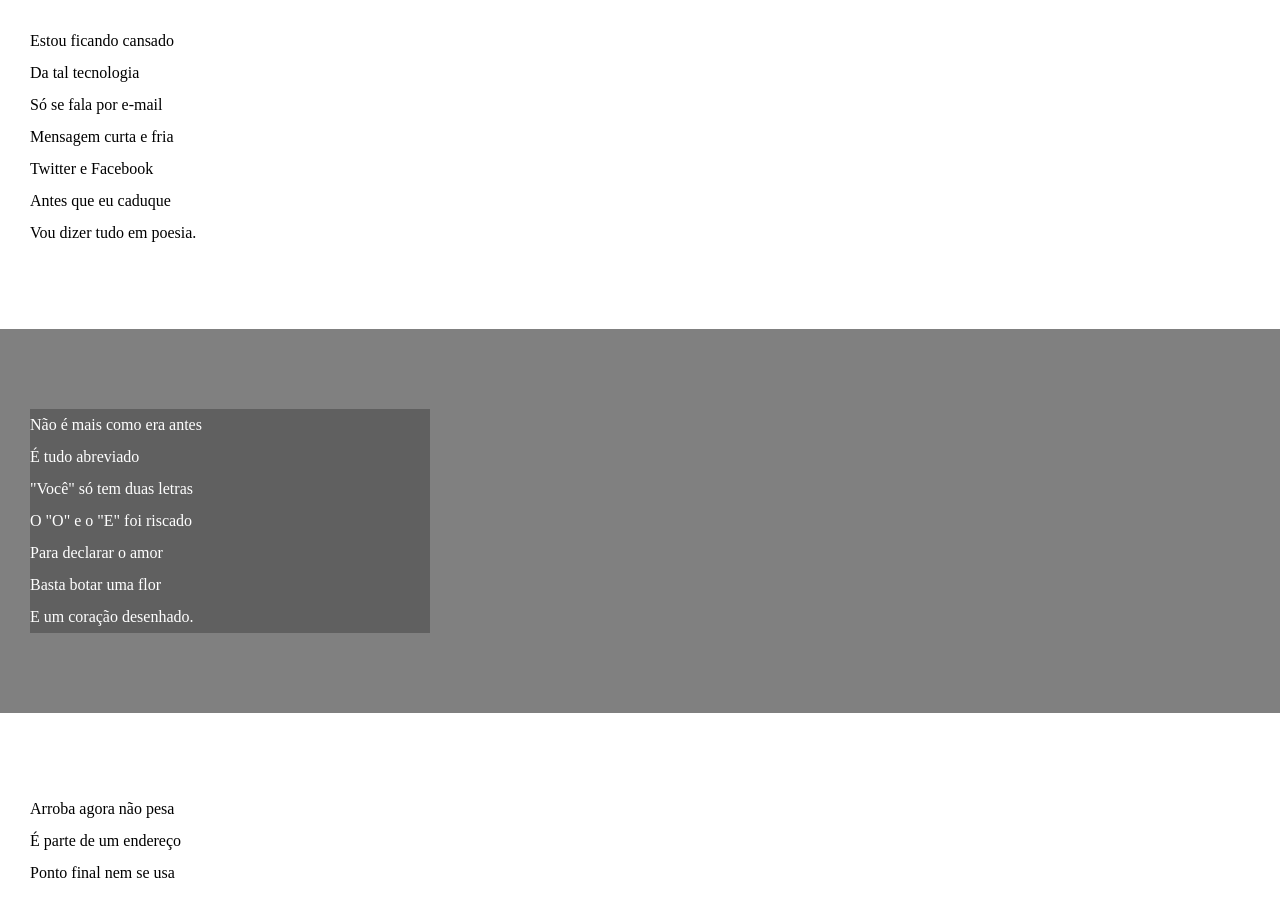
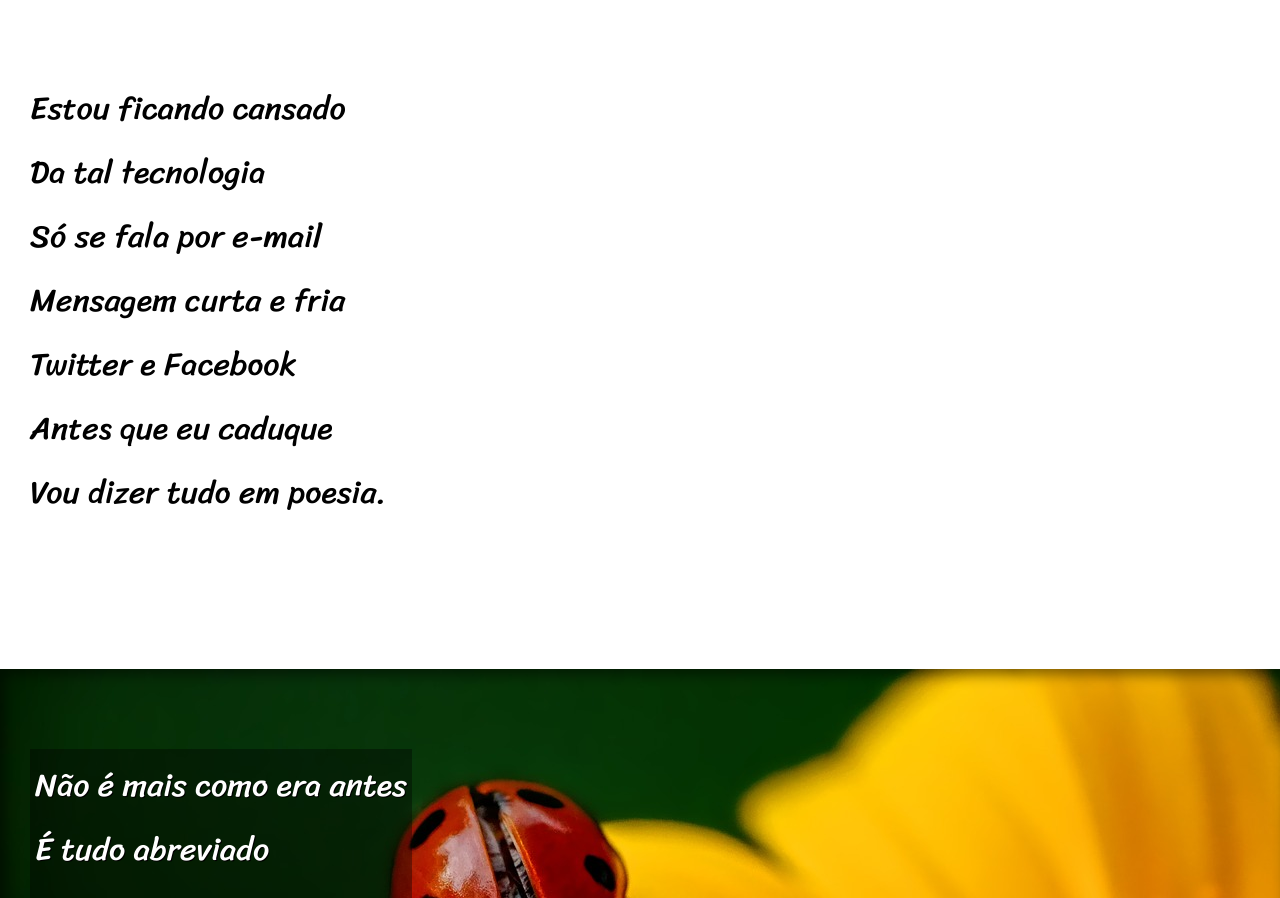
Before and after one commit to caiogobetti2-a11y/Html-CSS, a plain HTML site: page Desafios/d012/index.html in a window 1280 px wide. Shown: the part 210-1108 px from the top of the page. Drawn offline with Linux system fonts and the light colour scheme.

Commit message:
atualização

```diff
--- a/Desafios/d012/index.html
+++ b/Desafios/d012/index.html
@@ -25,7 +25,7 @@
   </section>
 
 
-  <section class="imagem">
+  <section class="imagem" id="img01">
     <p>
       Não é mais como era antes <br>
       É tudo abreviado <br>
@@ -65,7 +65,7 @@
 
 
 
-  <section class="imagem">
+  <section class="imagem" id="img02">
     <p>
       Tenho saudade das cartas <br>
       Escritas com a própria mão <br>
--- a/Desafios/d012/style.css
+++ b/Desafios/d012/style.css
@@ -1,5 +1,14 @@
 @charset "UTF-8";
 
+@import url('https://fonts.googleapis.com/css2?family=Passion+One:wght@400;700;900&family=Sriracha&display=swap');
+
+@import url('https://fonts.googleapis.com/css2?family=Passion+One:wght@400;700;900&display=swap');
+
+:root{
+  --fonte1: Verdana, Geneva, Tahoma, sans-serif;
+  --fonte2: 'Passion One', cursive;
+  --fonte3: 'Sriracha', cursive;
+}
 *{
   margin: 0px;
   padding: 0px;
@@ -8,6 +17,7 @@
 html, body{
   min-height: 100vh;
   background-color: darkgray;
+  font-family: var(--fonte1);
 }
 
 header{
@@ -17,8 +27,10 @@ header{
 }
 
 header>h1{
+  font-family: var(--fonte2);
   padding-top: 50px;
   font-variant: small-caps;
+  font-size: 10vh;
 }
 
 header>p{
@@ -40,8 +52,12 @@ section{
   padding-bottom: 10vh;
   line-height: 2em;
   padding-left: 30px;
+  font-family: var(--fonte3);
+  font-size: 2em;
 }
-
+section>p{
+  padding-bottom: 2em;
+}
 section.normal{
   background-color: white;
   color: black;
@@ -49,10 +65,20 @@ section.normal{
 section.imagem{
   background-color: gray;
   color: white;
+  box-shadow: inset 6px 6px 13px 0px rgb(0, 0, 0, 0.473);
+  background-size: cover;
 }
 section.imagem>p{
-  background-color: rgb(0, 0, 0, 0.253);
-  width: 400px;
+  background-color: rgb(0, 0, 0, 0.373);
+  display: inline-block;
+  padding: 5px;
+  text-shadow: 1px 1px 0px black;
+}
+section#img01{
+  background: black url('imagens/background001.jpg') right center no-repeat fixed;
+}
+section#img02{
+  background: black url('imagens/background002.jpg') right bottom no-repeat fixed;
 }
 footer{
   text-align: center;
```
